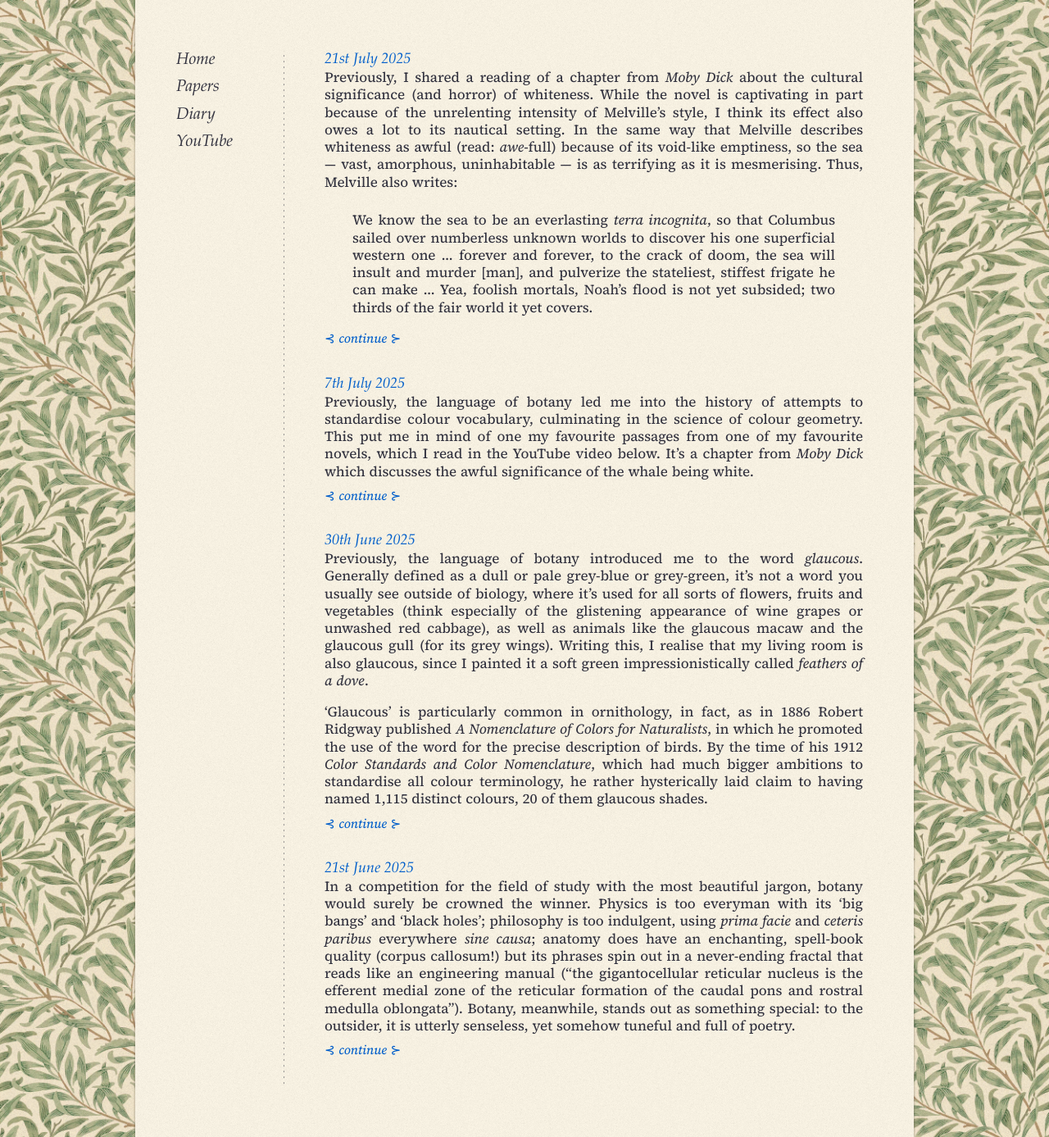
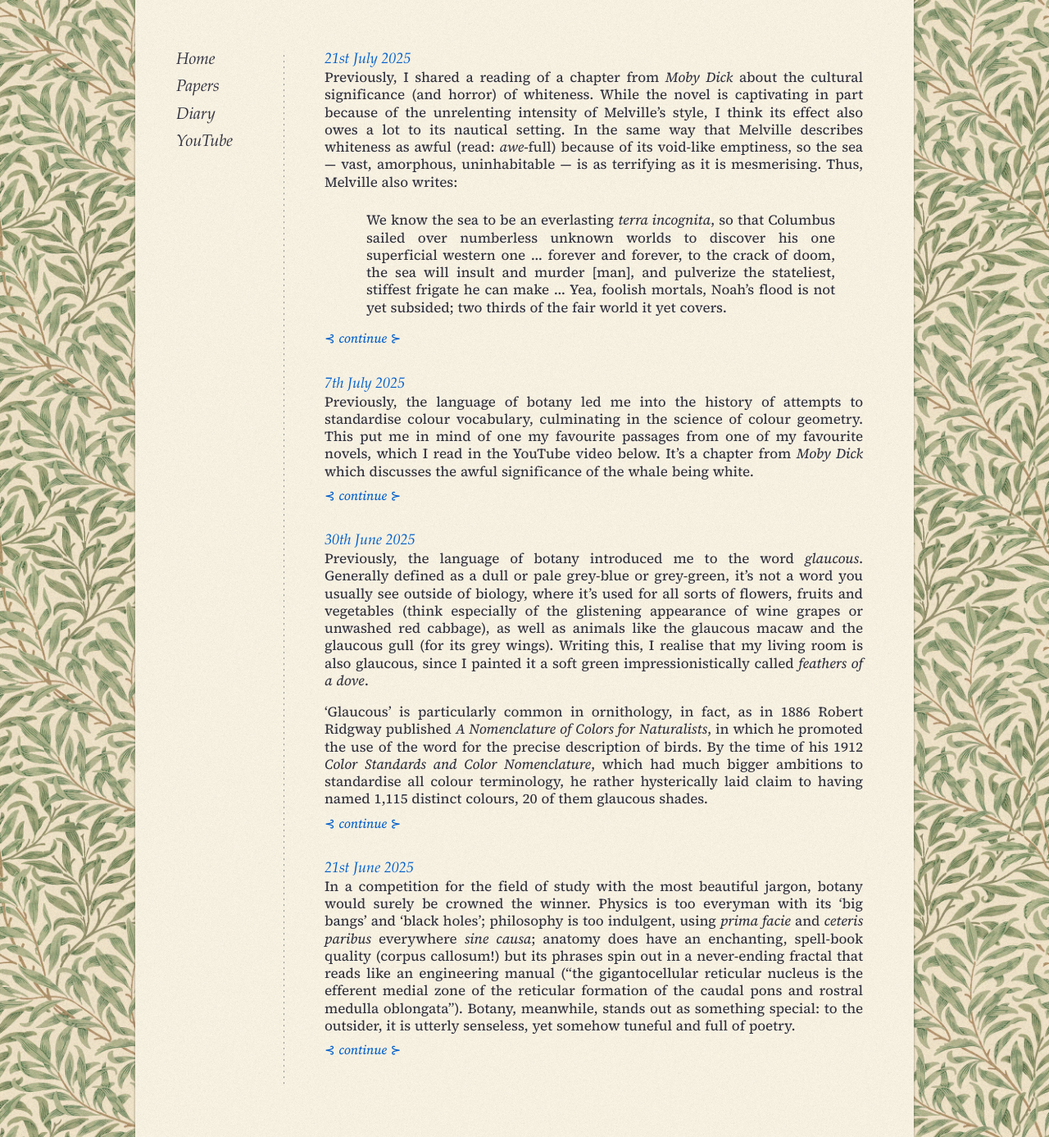
Before and after one commit to callumhackett/callumhackett.github.io, a Jekyll site: the page built from pages/diary.md, in a window 1280 px wide. Shown: the whole page at 82% size. Built offline with Jekyll 4.4.1, drawn with Linux system fonts in a browser that asks for light colours; some web fonts are replaced.

Commit message:
content updates

```diff
--- a/assets/css/core.css
+++ b/assets/css/core.css
@@ -94,11 +94,6 @@ li::marker {
 li {
     padding-left: 4px;
     margin-block-end: calc(var(--p-size) / 3);
-}
-blockquote {
-    padding-left: calc(var(--p-size));
-    padding: 0;
-    margin: calc(var(--p-size) * 1.5) calc(var(--p-size) * 2);
 }
 .diary-date, .post-date {
     font-family: var(--accent-font);
@@ -201,6 +196,10 @@ audio {
         padding: 36px 0;
         max-width: 650px;
     }
+    blockquote {
+        padding: 0 0 0 calc(var(--p-size));
+        margin: calc(var(--p-size) * 1.5) calc(var(--p-size) * 1.5);
+    }
 }
 
 @media (min-width: 900px) {
@@ -225,6 +224,10 @@ audio {
         row-gap: 12px;
         padding: 0 62px 0 0;
     }
+    blockquote {
+        padding: 0 0 0 calc(var(--p-size));
+        margin: calc(var(--p-size) * 1.5) calc(var(--p-size) * 2);
+}
 }
 
 @media (min-width: 500px) {
```
